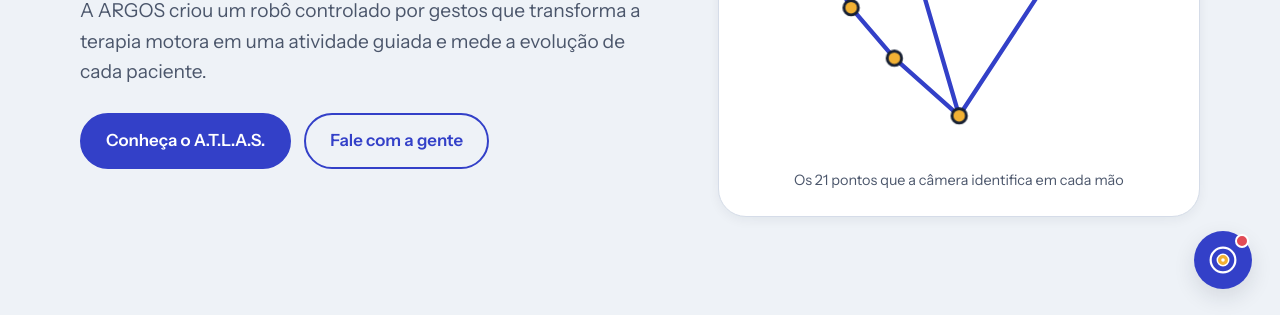
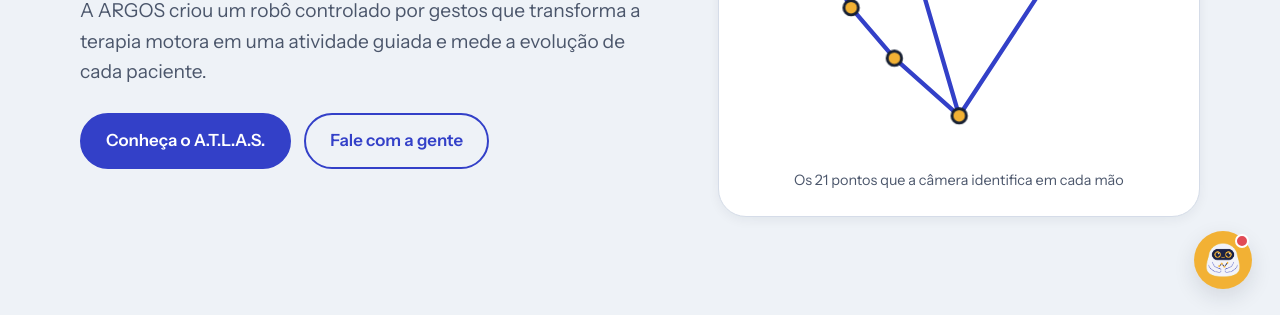
Before and after one commit to SuyouHenry/Site_Argus_ATLAS, a plain HTML site: page static/index.html in a window 1280 px wide. Shown: the part 485-800 px from the top of the page. Drawn offline with nearby package versions, Linux system fonts and the light colour scheme; no server answers.

Commit message:
ajustar detalhamento css v2

```diff
--- a/static/chat.css
+++ b/static/chat.css
@@ -40,12 +40,13 @@
   border-radius: 999px;
   padding: 0;
   color: #fff;
-  background: var(--argo-blue);
+  background: var(--amber);
   box-shadow: var(--shadow-2);
   cursor: pointer;
   font-weight: 700;
   transition: transform 0.24s cubic-bezier(0.2, 0.8, 0.2, 1),
-    background 0.2s ease, box-shadow 0.2s ease, opacity 0.24s ease;
+    background 0.2s ease, color 0.2s ease, box-shadow 0.2s ease,
+    opacity 0.24s ease;
 }
 
 .argo-launcher::after {
@@ -79,10 +80,18 @@
   }
 }
 
-.argo-launcher:hover {
-  background: var(--argo-blue-dark);
-  transform: translateY(-3px);
-  box-shadow: 0 13px 28px #20277c45;
+@media (hover: hover) {
+  .argo-launcher:not(:disabled):hover {
+    background: var(--argo-blue);
+    transform: translateY(-3px);
+    box-shadow: 0 13px 28px #20277c45;
+  }
+
+  .argo-launcher:disabled:hover {
+    background: var(--amber);
+    transform: none;
+    box-shadow: var(--shadow-2);
+  }
 }
 
 html.keyboard-nav .argo-launcher:focus-visible,
@@ -92,10 +101,12 @@ html.keyboard-nav .argo-widget textarea:focus-visible {
   outline-offset: 2px;
 }
 
-.argo-launcher svg {
-  width: 30px;
-  height: 30px;
-  color: #fff;
+.argo-launcher-avatar {
+  display: block;
+  width: 44px;
+  height: 44px;
+  object-fit: contain;
+  pointer-events: none;
 }
 
 .argo-launcher-label {
@@ -900,4 +911,8 @@ html.keyboard-nav .argo-compose textarea:focus-visible {
   .argo-close:hover {
     transform: none;
   }
+
+  .argo-launcher:not(:disabled):hover {
+    transform: none;
+  }
 }
--- a/static/index.html
+++ b/static/index.html
@@ -418,11 +418,7 @@
         aria-expanded="false"
         aria-controls="chatBox"
       >
-        <svg viewBox="0 0 34 34" aria-hidden="true">
-          <circle cx="17" cy="17" r="14" fill="none" stroke="currentColor" stroke-width="2.5" />
-          <circle cx="17" cy="17" r="6.5" fill="#F2B134" stroke="currentColor" stroke-width="1.7" />
-          <circle cx="17" cy="17" r="2" fill="currentColor" />
-        </svg>
+        <img class="argo-launcher-avatar" src="argo-avatar.png" alt="" />
       </button>
       <section class="chat argo-panel" id="chatBox" aria-labelledby="chatTitle" aria-hidden="true" inert>
         <header class="argo-header">
```
